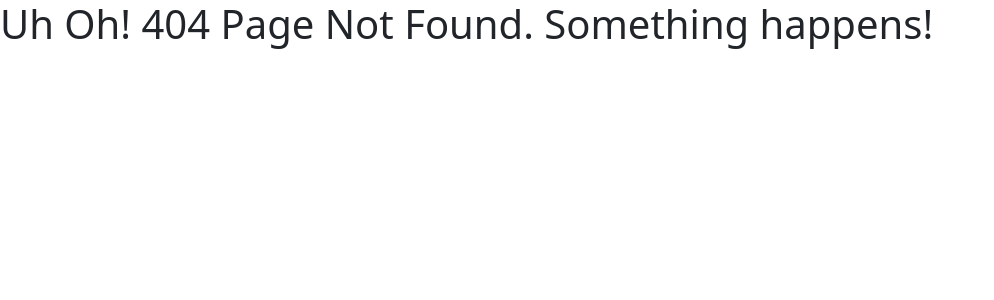
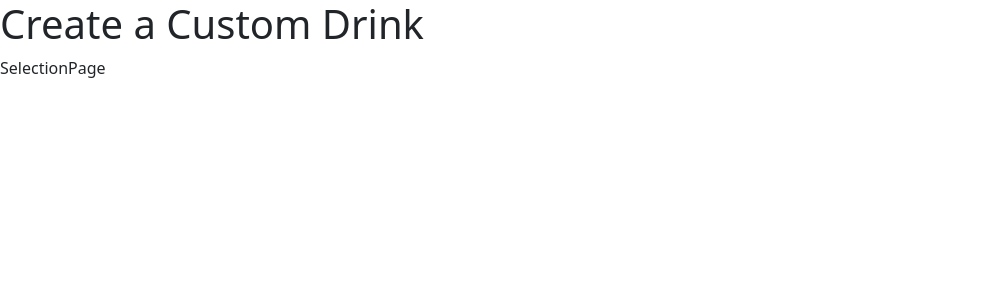
Before and after one commit to jaimemendozadev/CoffeeConnection, a React app: page /custom-drink in a window 1280 px wide. Before the commit this address had no page. Shown: the top 300 px of the page, without its empty margins (0-994 px from the left). Built offline with nearby package versions, Linux system fonts and the light colour scheme; what apollo-link-state would draw is missing.

Commit message:
[feature] add SelectionPage to CustomDrink component

```diff
--- a/client/src/App.jsx
+++ b/client/src/App.jsx
@@ -16,6 +16,7 @@ import User from './components/User'
 import DrinkList from './components/DrinkList'
 import Signup from './components/Signup'
 import Login from './components/Login'
+import CustomDrink from './components/CustomDrink'
 
 const cache = new InMemoryCache()
 
@@ -52,6 +53,7 @@ const App = () => (
           <Route exact path='/drinklist' component={DrinkList} />
           <Route exact path='/signup' component={Signup} />
           <Route exact path='/login' component={Login} />
+          <Route exact path='/custom-drink' component={CustomDrink} />
           <Route component={FourOhFour} />
         </Switch>
       </div>
--- /dev/null
+++ b/client/src/components/CustomDrink/SelectionPage.jsx
@@ -0,0 +1,11 @@
+import React, {Component} from 'react';
+
+class SelectionPage extends Component {
+  render() {
+    return (
+      <div>SelectionPage</div>
+    )
+  }
+}
+
+export default SelectionPage
--- a/client/src/components/CustomDrink/index.jsx
+++ b/client/src/components/CustomDrink/index.jsx
@@ -1,4 +1,5 @@
 import React, {Component} from 'react'
+import SelectionPage from './SelectionPage'
 
 class CustomDrink extends Component {
   constructor (props) {
@@ -17,7 +18,8 @@ class CustomDrink extends Component {
   render () {
     return (
       <div>
-        <h1>CustomDrink</h1>
+        <h1>Create a Custom Drink</h1>
+        <SelectionPage />
       </div>
 
     )
--- a/client/src/components/Home.jsx
+++ b/client/src/components/Home.jsx
@@ -12,6 +12,7 @@ export default class Home extends Component {
         <div><Link to='/user'>Individual User Page</Link></div>
         <div><Link to='/employees'>View All Employees</Link></div>
         <div><Link to='/drinklist'>View List of All Drinks</Link></div>
+        <div><Link to='/custom-drink'>Create a Custom Drink</Link></div>
         <div><Link to='/signup'>Signup</Link></div>
         <div><Link to='/login'>Login</Link></div>
         <div><Link to='/'>Log Out</Link></div>
```
Also changed, not shown: 2 other files (tests, documents, lock files or other folders).
